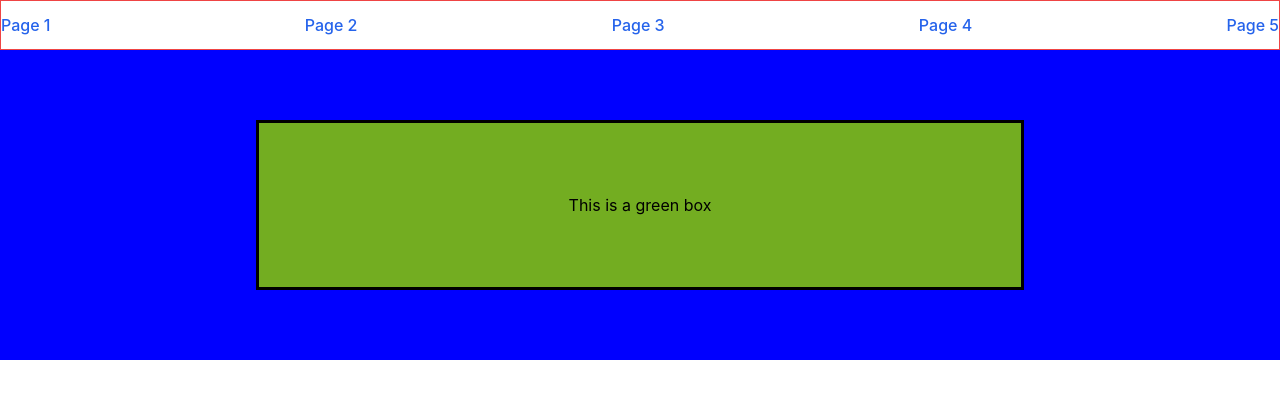
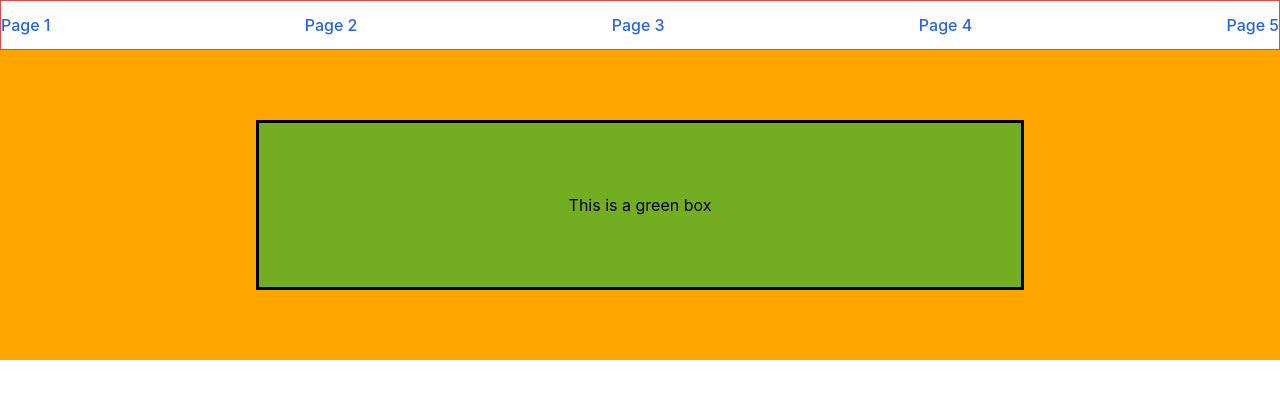
Before and after one commit to StaeyKay/Tailwind-React, a React (Create React App) app: page /page4 in a window 1280 px wide. Shown: the top 398 px of the page. Built offline with nearby package versions, Linux system fonts and the light colour scheme.

Commit message:
ReactInlineStyling

```diff
--- a/src/pages/Page4.js
+++ b/src/pages/Page4.js
@@ -2,25 +2,21 @@ import React from "react";
 import { useState } from "react";
 
 function Page4() {
-    const styles = {
-        innerDiv : {
+
+    return (
+
+        <div style={{
+            padding: "70px 0",
+            backgroundColor: "orange"
+        }}>
+            <div style={{
             backgroundColor: "#73AD21",
             padding: "70px 0",
             textAlign: "center",
             border: "3px solid black",
             width: "60%",
             margin: "auto"
-        },
-        outerDiv: {
-            padding: "70px 0",
-            backgroundColor: "blue"
-        }
-    }
-
-    return (
-
-        <div style={styles.outerDiv}>
-            <div style={styles.innerDiv}>This is a green box</div>
+        }}>This is a green box</div>
         </div>
 
     );
```
